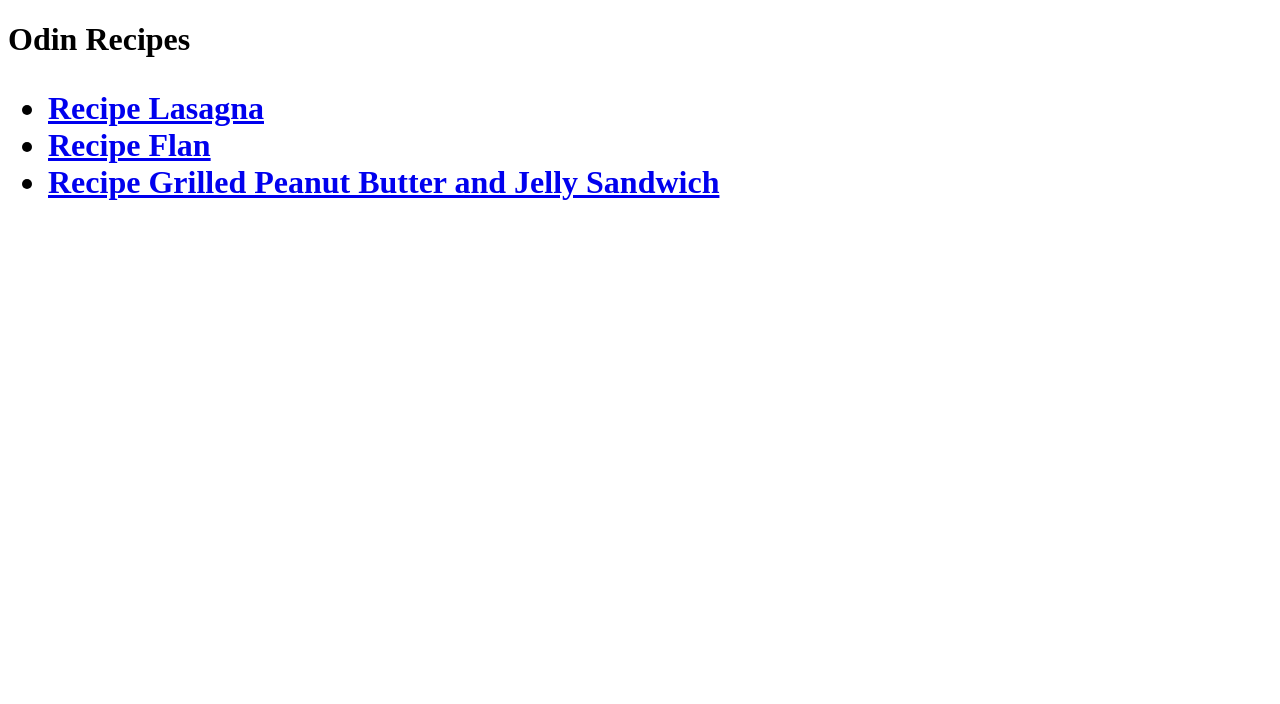
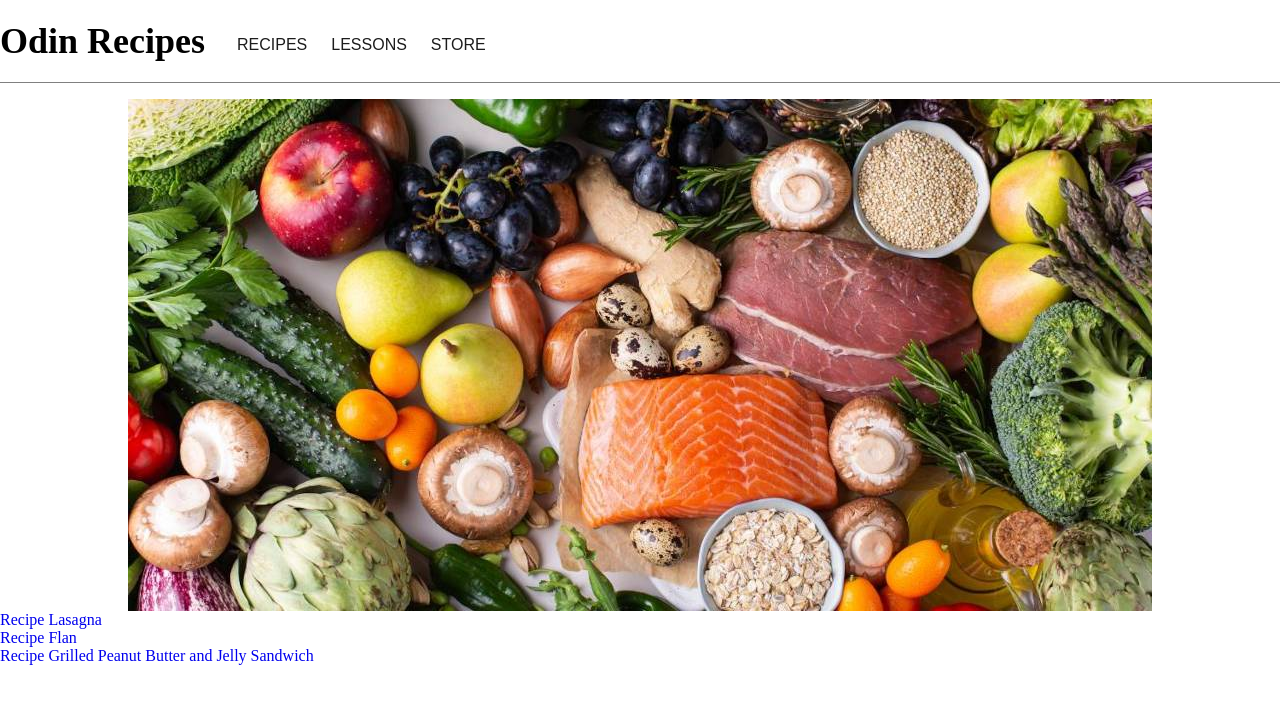
Before and after one commit to diegohbr/odin-recipes, a plain HTML site: page index.html in a window 1280 px wide. Drawn offline with Linux system fonts and the light colour scheme.

Commit message:
Add .css file for the Index.html
Made a layout for navigation bar and start to work on the header section

```diff
--- a/index.html
+++ b/index.html
@@ -3,11 +3,31 @@
 <html lang="en">
   <head>
     <meta charset="UTF-8">
+    <meta name="viewport" content="width=device-width, initial-scale=1.0">
     <title>Odin Recipes</title>
+    <Link rel="stylesheet" href="styles.css"></Link>
   </head>
 
   <body>
-    <h1>Odin Recipes<h1>
+    <nav class="menu-container">
+      <ul class="menu">
+        <li class="menu-logo"><h1>Odin Recipes<h1></h1></li>
+        <li class="menu-itens">
+          <ul class="menu-options">
+            <li><a href="">RECIPES</a></li>
+            <li><a href="">LESSONS</a></li>
+            <li><a href="">STORE</a></li>
+          </ul>
+        </li>
+      </ul>
+    </nav>
+
+  <header class="header-container">
+    <div class="header-img">
+      <img src="./header1024.jpg" alt="Table with many ingredients">
+    </div>
+  </header>
+
     <ul>
       <li><a href="recipes/lasagna.html">Recipe Lasagna</a></li>
       <li><a href="recipes/flan.html">Recipe Flan</a></li>
--- /dev/null
+++ b/styles.css
@@ -0,0 +1,61 @@
+* {
+    margin: 0;
+    padding: 0;
+    list-style: none;
+    box-sizing: border-box;
+    /*border: 1px solid red;*/
+  }
+
+  body {
+    width: 100%;
+    min-height: 100vh;
+    display: flex;
+    flex-grow: 1;
+    flex-direction: column;
+  }
+
+a {
+    text-decoration: none;
+  }
+
+.menu-container {
+    padding: 20px 0;
+    display: flex;
+    justify-content: center;
+    border-bottom: 1px solid gray;
+    width: 1280px;
+    margin-left: 50%;
+    margin-bottom: 1rem;
+    transform: translate(-50%);
+
+}
+
+.menu {
+    display: flex;
+    justify-content: left;
+    width: 100%;
+}
+
+.menu-logo {
+  font-size: 24px;
+}
+
+.menu-options {
+  display: flex;
+  gap: 1.5rem;
+  margin-left: 2rem;
+}
+
+.menu-itens {
+  margin-top: 16px;
+}
+
+.menu-options a{
+  font-family: "BrandonText", arial;
+  color: #1c1c1c;
+}
+
+img {
+  display: block;
+  margin-inline: auto;
+}
```
Also changed, not shown: header.jpg (added), header1024.jpg (added).
